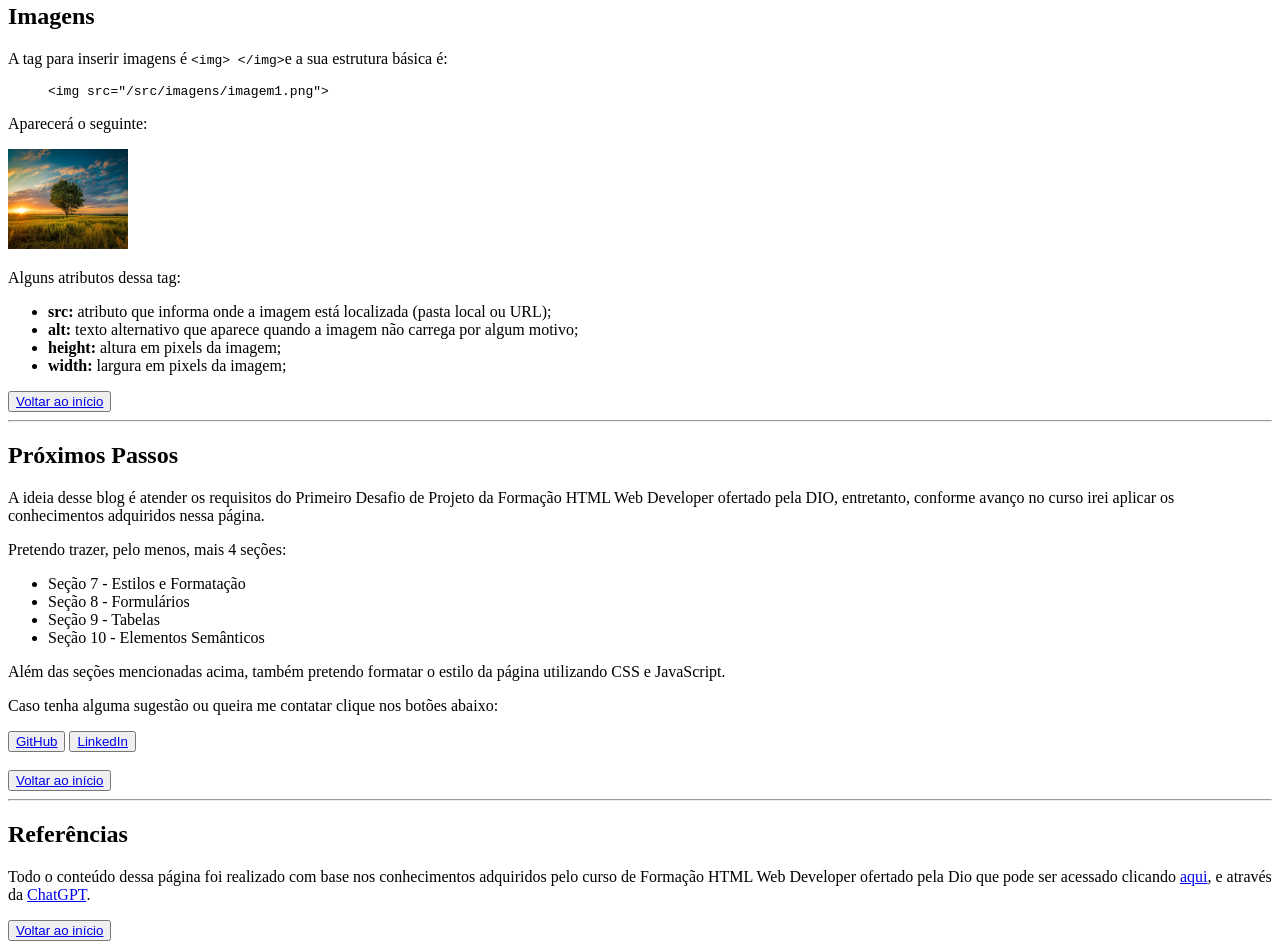
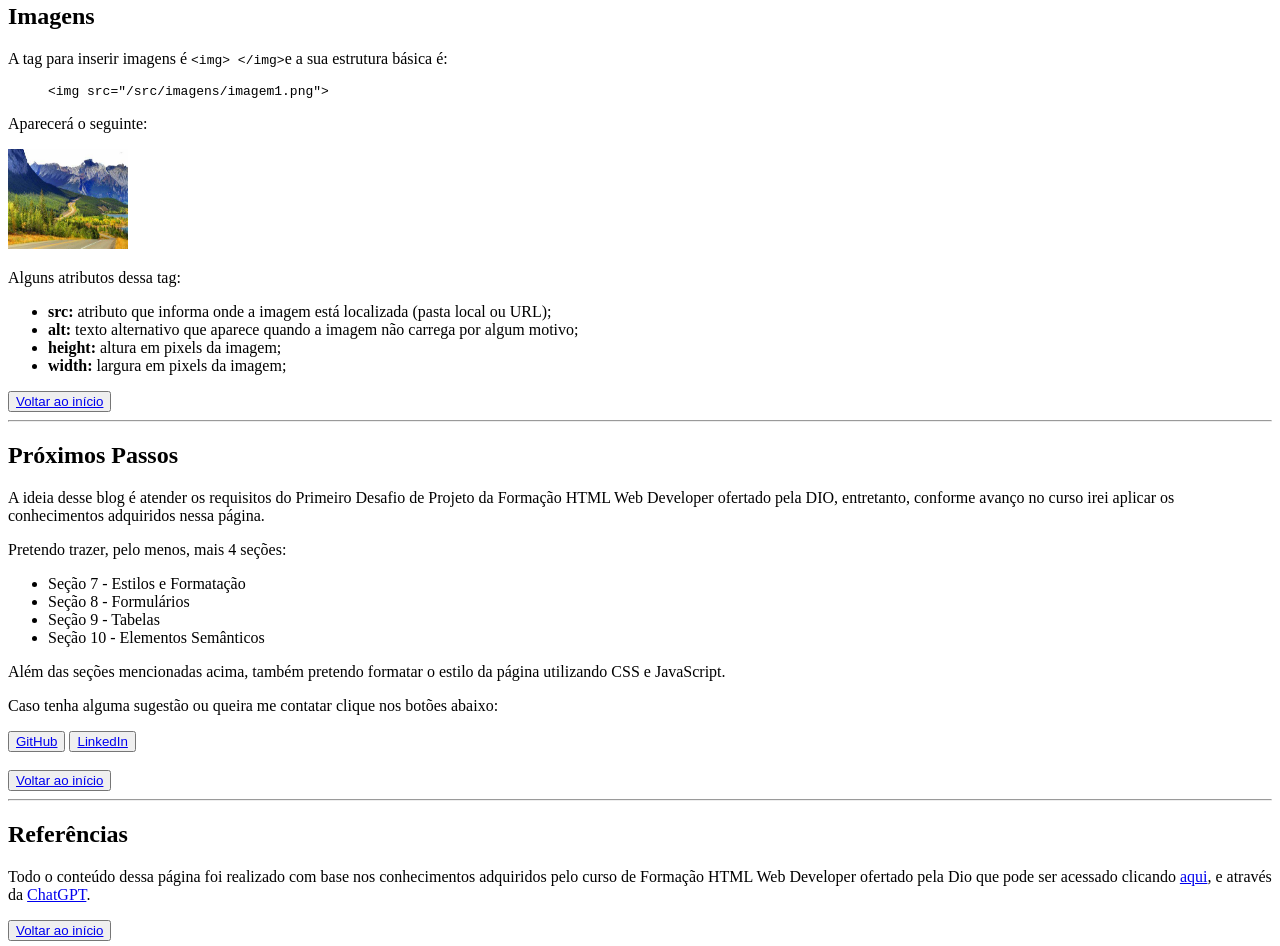
Before and after one commit to NanneSantin/trilha-html-modulo-1, a plain HTML site: page index.html in a window 1280 px wide. Shown: the part 4063-5009 px from the top of the page. Drawn offline with Linux system fonts and the light colour scheme.

Commit message:
Edit image

```diff
--- a/index.html
+++ b/index.html
@@ -168,7 +168,7 @@
         <p>A tag para inserir imagens é <code>&lt;img&gt; &lt;/img&gt;</code>e a sua estrutura básica é: </p>
         <blockquote><pre>&lt;img src="/src/imagens/imagem1.png"&gt;</pre></blockquote>
         <p>Aparecerá o seguinte:</p>
-        <img src="src/imagens/imagem1.png" alt="Paisagem" width="120" height="100">
+        <img src="src/imagens/imagem1.jpeg" alt="Paisagem" width="120" height="100">
         <p>Alguns atributos dessa tag:</p>
         <ul>
             <li><strong>src:</strong> atributo que informa onde a imagem está localizada (pasta local ou URL);</li>
```
